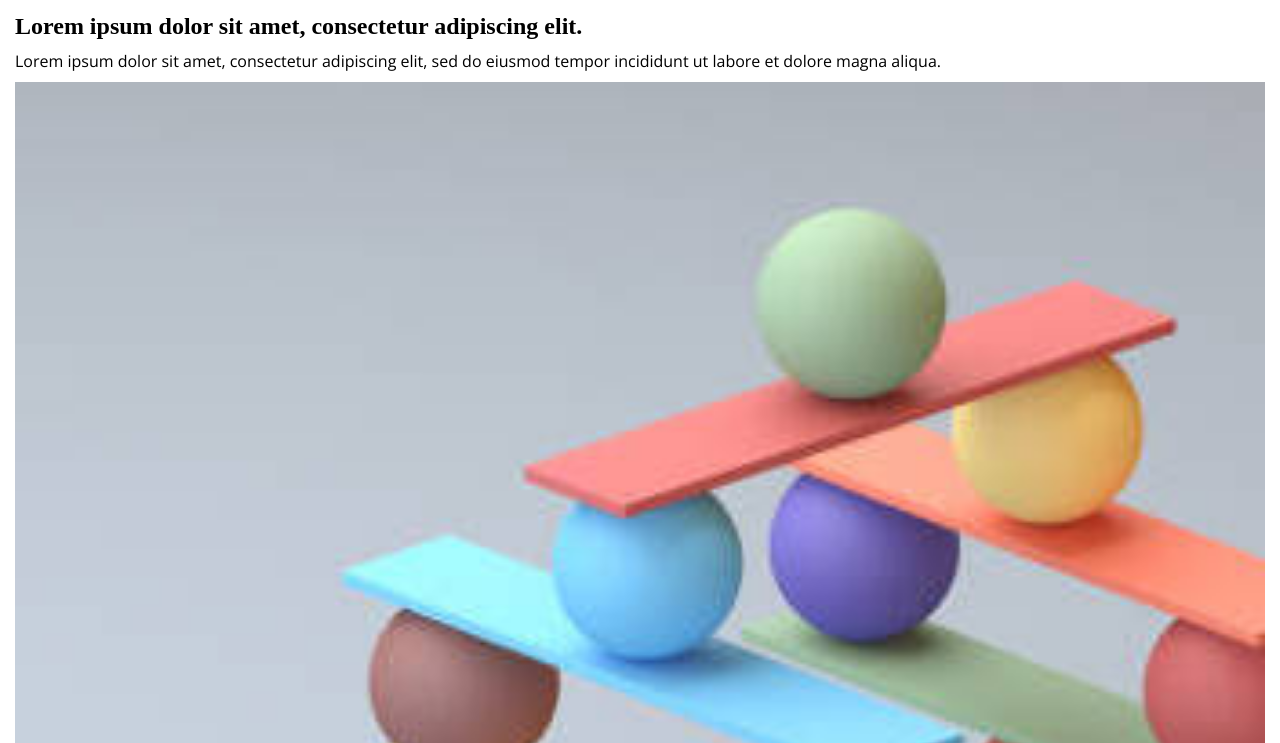
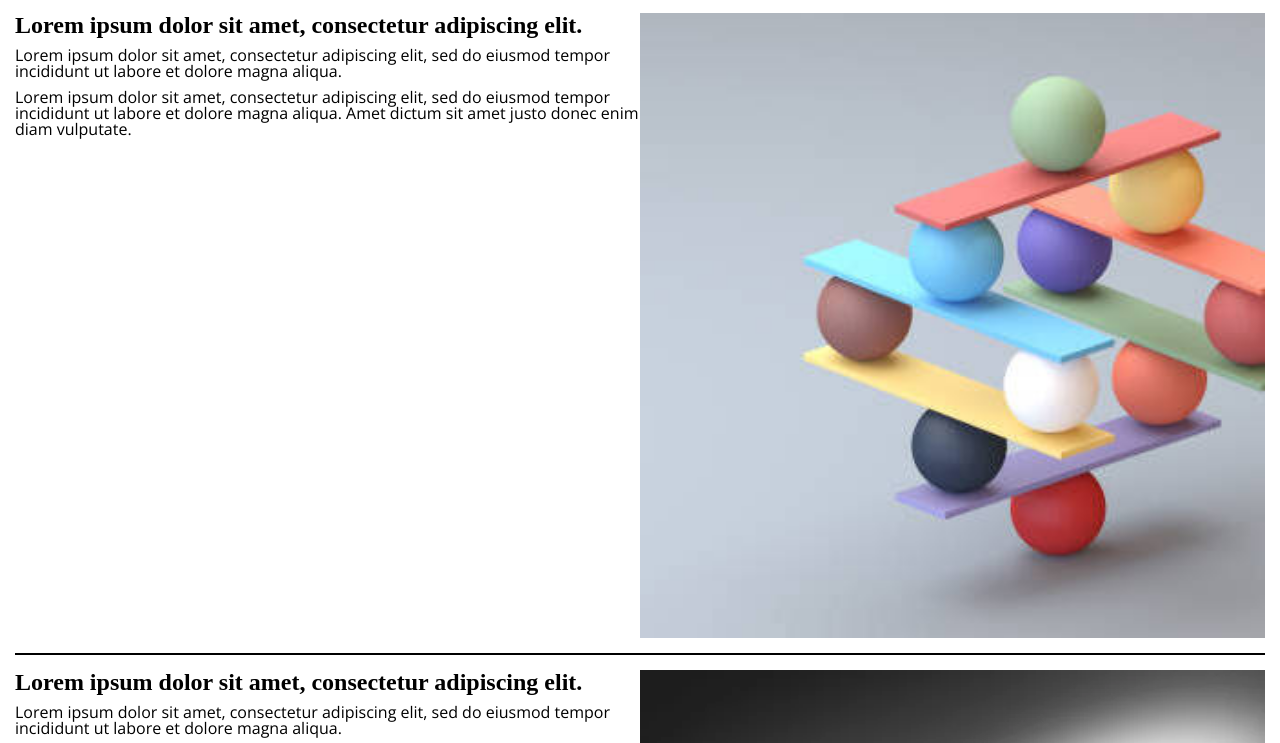
Before and after one commit to franciscooviedo579/eduardooviedophone, a plain HTML site: page index.html in a window 1280 px wide. Shown: the part 40-783 px from the top of the page. Drawn offline with nearby package versions, Linux system fonts and the light colour scheme.

Commit message:
horizontal view
now display horizontally correctly

```diff
--- a/index.html
+++ b/index.html
@@ -81,69 +81,79 @@
     <main>
       <section>
         <article>
+          <img src="articulos/article1cropped.jpg" alt="" />
+          <div>
             <h2>Lorem ipsum dolor sit amet, consectetur adipiscing elit.</h2>
             <p>
               Lorem ipsum dolor sit amet, consectetur adipiscing elit, sed do
               eiusmod tempor incididunt ut labore et dolore magna aliqua.
             </p>
-          <img src="articulos/article1cropped.jpg" alt="" />
             <p>
               Lorem ipsum dolor sit amet, consectetur adipiscing elit, sed do
               eiusmod tempor incididunt ut labore et dolore magna aliqua. Amet
               dictum sit amet justo donec enim diam vulputate.
             </p>
+          </div>
         </article>
         <article>
+          <img src="articulos/article2.jpg" alt="" />
+          <div>
             <h2>Lorem ipsum dolor sit amet, consectetur adipiscing elit.</h2>
             <p>
               Lorem ipsum dolor sit amet, consectetur adipiscing elit, sed do
               eiusmod tempor incididunt ut labore et dolore magna aliqua.
             </p>
-          <img src="articulos/article2.jpg" alt="" />
             <p>
               Lorem ipsum dolor sit amet, consectetur adipiscing elit, sed do
               eiusmod tempor incididunt ut labore et dolore magna aliqua. Amet
               dictum sit amet justo donec enim diam vulputate.
             </p>
+          </div>
         </article>
         <article>
+          <img src="articulos/article3.jfif" alt="" />
+          <div>
             <h2>Lorem ipsum dolor sit amet, consectetur adipiscing elit.</h2>
             <p>
               Lorem ipsum dolor sit amet, consectetur adipiscing elit, sed do
               eiusmod tempor incididunt ut labore et dolore magna aliqua.
             </p>
-          <img src="articulos/article3.jfif" alt="" />
             <p>
               Lorem ipsum dolor sit amet, consectetur adipiscing elit, sed do
               eiusmod tempor incididunt ut labore et dolore magna aliqua. Amet
               dictum sit amet justo donec enim diam vulputate.
             </p>
+          </div>
         </article>
         <article>
+          <img src="articulos/article4cropped.jpg" alt="" />
+          <div>
             <h2>Lorem ipsum dolor sit amet, consectetur adipiscing elit.</h2>
             <p>
               Lorem ipsum dolor sit amet, consectetur adipiscing elit, sed do
               eiusmod tempor incididunt ut labore et dolore magna aliqua.
             </p>
-          <img src="articulos/article4cropped.jpg" alt="" />
             <p>
               Lorem ipsum dolor sit amet, consectetur adipiscing elit, sed do
               eiusmod tempor incididunt ut labore et dolore magna aliqua. Amet
               dictum sit amet justo donec enim diam vulputate.
             </p>
+          </div>
         </article>
         <article>
+          <img src="articulos/article5.webp" alt="" />
+          <div>
             <h2>Lorem ipsum dolor sit amet, consectetur adipiscing elit.</h2>
             <p>
               Lorem ipsum dolor sit amet, consectetur adipiscing elit, sed do
               eiusmod tempor incididunt ut labore et dolore magna aliqua.
             </p>
-          <img src="articulos/article5.webp" alt="" />
             <p>
               Lorem ipsum dolor sit amet, consectetur adipiscing elit, sed do
               eiusmod tempor incididunt ut labore et dolore magna aliqua. Amet
               dictum sit amet justo donec enim diam vulputate.
             </p>
+          </div>
         </article>
       </section>
     </main>
--- a/style.css
+++ b/style.css
@@ -8,10 +8,13 @@ p {
 }
 
 body {
-  height: 100vh;
+  height: 100%;
 }
 
 header {
+  background-color: white;
+  position: sticky;
+  top: 0;
   width: 100%;
   text-align: center;
   border-bottom: 1px solid rgb(221, 221, 221);
@@ -35,14 +38,15 @@ header .menubox div {
 }
 
 nav {
+  position: fixed;
   font-family: "Open Sans", sans-serif;
   font-weight: 600;
   width: 100%;
-  height: 100%;
-  position: absolute;
+  height: 100vh;
   z-index: 1000;
   display: none;
   background-color: white;
+  overflow-y: auto;
 }
 
 nav ul {
@@ -71,7 +75,7 @@ nav ul li {
 
 main section article {
   margin: 15px 15px 0;
-  padding: 0 0 10px;
+  padding: 0 0 5px;
   border-bottom: 2px solid rgb(0, 0, 0);
 }
 
@@ -82,6 +86,7 @@ main section article:last-child {
 main section article h2,
 p,
 img {
+  line-height: 1;
   margin: 10px 0;
   display: block;
 }
@@ -93,3 +98,26 @@ main section article img {
   height: 100%;
   object-fit: cover;
 }
+
+@media screen and (min-width: 530px) {
+  main section article {
+    display: grid;
+    grid-template-columns: 1fr 1fr;
+    grid-template-rows: 1fr;
+    grid-template-areas: 'text imagen';
+    padding-bottom: 15px;
+  }
+  main section article h2 {
+    margin-top: 0;
+  }
+  main section article p:last-child {
+    margin-bottom: 0;
+  }
+  main section article img {
+    grid-area: imagen;
+    margin: 0;
+  }
+  main section article div {
+    grid-area: text;
+  }
+}
```
Lines whose indentation alone changed are shown as unchanged.
